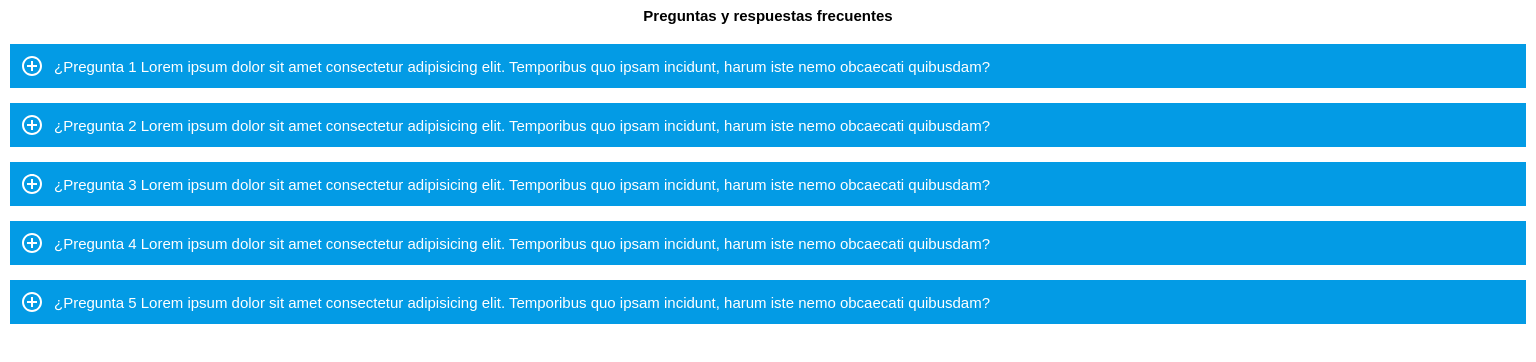
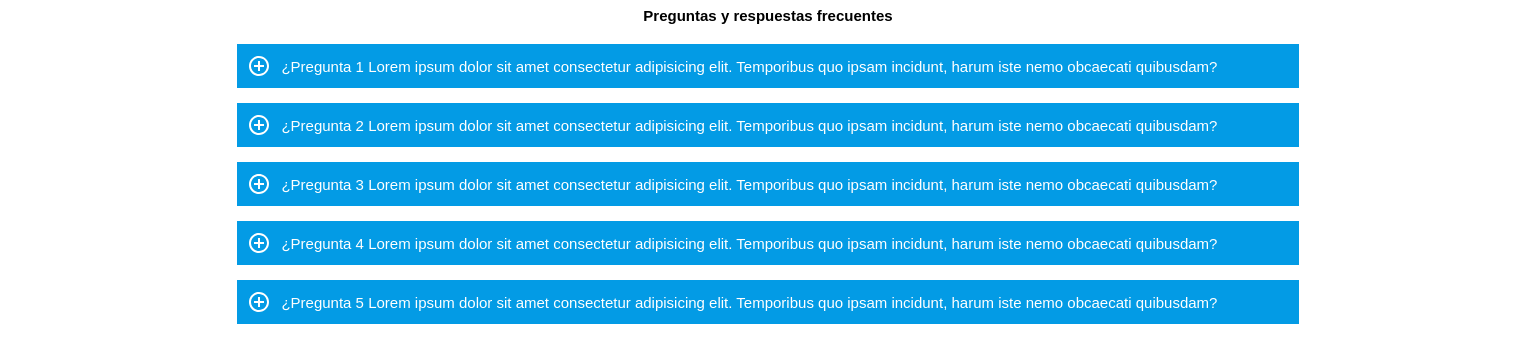
Before and after one commit to ronaldrrca/faq, a plain HTML site: page index.html in a window 1536 px wide. Shown: the part 76-438 px from the top of the page. Drawn offline with Linux system fonts and the light colour scheme.

Commit message:
Agregando las media queries para 768p y 1300p

```diff
--- a/styles.css
+++ b/styles.css
@@ -78,3 +78,15 @@ h2{
     content: "R/: ";
     font-weight: bold;
 }
+
+@media(min-width: 768px){
+    #container{
+        width: 80%;
+    }
+}
+
+@media(min-width: 1300px){
+    #container{
+        width: 70%;
+    }
+}
```
